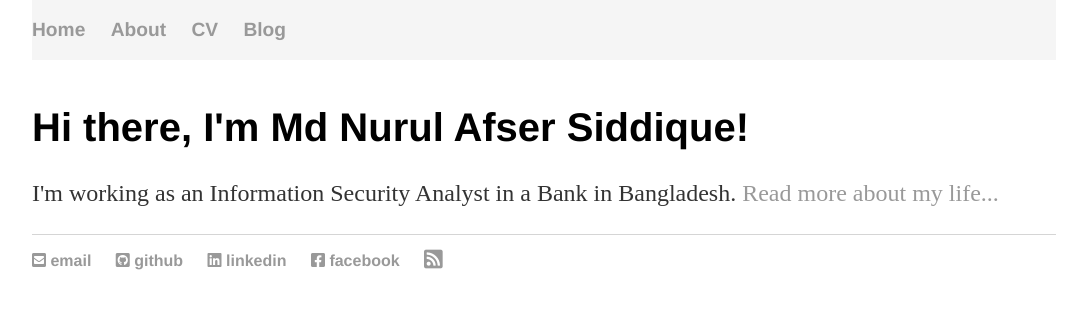
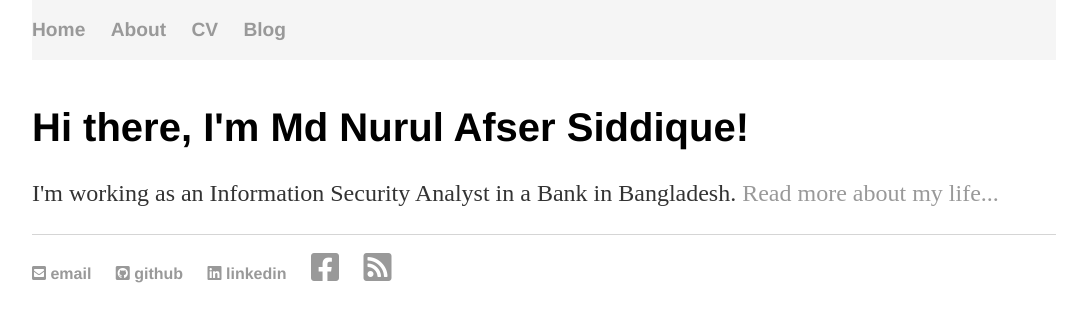
Before and after one commit to afsersid/afsersid.github.io, a Jekyll site: the page built from index.html, in a window 1280 px wide. Shown: the top 322 px of the page, without its empty margins (96-1183 px from the left). Built offline with Jekyll 4.4.1, drawn with Linux system fonts in a browser that asks for light colours.

Commit message:
Update default.html

```diff
--- a/_layouts/default.html
+++ b/_layouts/default.html
@@ -28,8 +28,8 @@
         		<li><a href="mailto:afsersid@gmail.com"><i class="fas fa-envelope-square" aria-hidden="true"></i> email</a></li>
         		<li><a href="https://github.com/afsersid"><i class="fab fa-github-square" aria-hidden="true"></i> github</a></li>
 			<li><a href="https://www.linkedin.com/in/afsersid/"><i class="fab fa-linkedin" aria-hidden="true"></i> linkedin</a></li>
-			<li><a href="https://facebook.com/afser.rubel" rel="nofollow noopener noreferrer"><i class="fab fa-facebook-square" aria-hidden="true"></i> facebook</a></li>
-			<li><a href="/blog/atom.xml"><i class="fas fa-rss-square fa-lg" aria-hidden="true"></i></a></li>
+			<li><a href="https://facebook.com/afser.rubel" rel="nofollow noopener noreferrer"><i class="fab fa-facebook-square fa-2x" aria-hidden="true"></i></a></li>
+			<li><a href="/blog/atom.xml"><i class="fas fa-rss-square fa-2x" aria-hidden="true"></i></a></li>
 		</ul>
 	</footer>
 	</body>
```
